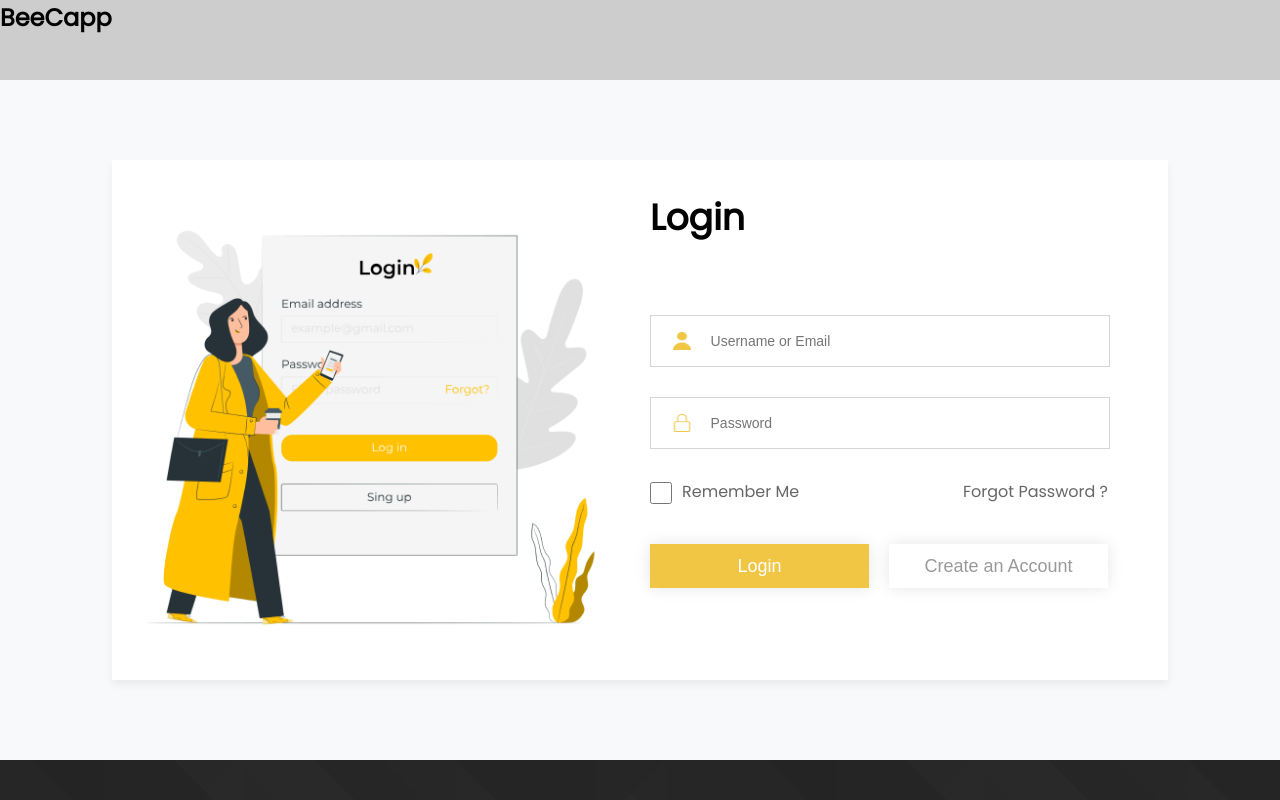
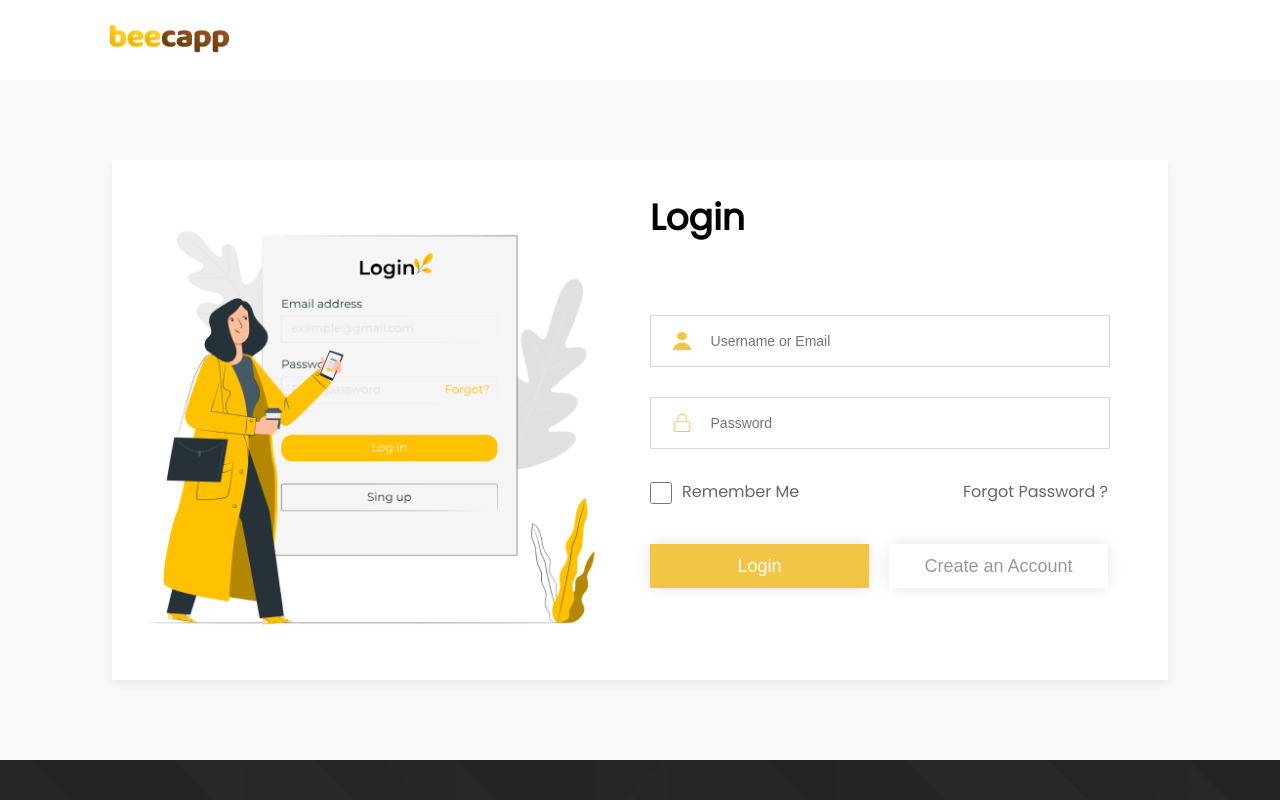
Before and after one commit to asadrazashah/becapp, a React (Create React App) app: page / in a window 1280 px wide. Shown: the top 800 px of the page. Built offline with nearby package versions, Linux system fonts and the light colour scheme.

Commit message:
added logo to navbar

```diff
--- a/src/components/Navbar.tsx
+++ b/src/components/Navbar.tsx
@@ -1,9 +1,12 @@
 import React from "react";
+import Logo from "../assets/navbar_logo.png";
 import "../styles/components/navbar.scss";
 
 const Navbar: React.FC = () => {
     return <div className="containerNavbar">
-        <h2>BeeCapp</h2>
+        <div className="logoNav">
+            <img src={Logo} alt="logo nav" />
+        </div>
     </div>
 }
 export default Navbar;
--- a/src/styles/components/navbar.scss
+++ b/src/styles/components/navbar.scss
@@ -1,5 +1,13 @@
 .containerNavbar {
-  background: #cdcdcd;
   width: 100%;
   height: 80px;
+  .logoNav {
+    height: 30px;
+    padding-top: 25px;
+    padding-left: 80px;
+    img {
+      height: 100%;
+      display: inline-block;
+    }
+  }
 }
```
Also changed, not shown: src/assets/navbar_logo.png (added).
